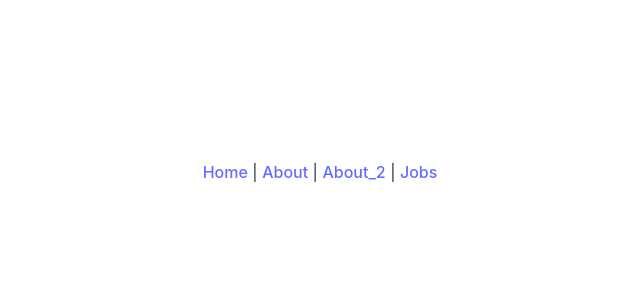
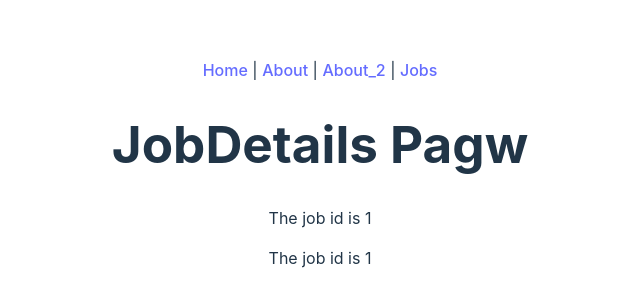
Before and after one commit to alias1618/vue_ninja_jobs, a Vue app: page /jobs/1 in a window 1280 px wide. Shown: the part 228-534 px from the top of the page, without its empty margins (320-960 px from the left). Built offline with nearby package versions, Linux system fonts and the light colour scheme.

Commit message:
20220905-2_Vue JS 3 Tutorial for Beginners #8 - The Vue Router

```diff
--- a/src/router/index.js
+++ b/src/router/index.js
@@ -1,8 +1,9 @@
 import { createRouter, createWebHistory } from 'vue-router'
-import Home from '/src/components/Home.vue'
+import Home from '/src/views/Home.vue'
 // import HelloWorld from '/src/components/HelloWorld.vue'
-import About from '/src/components/About.vue'
+import About from '/src/views/About.vue'
 import Jobs from '/src/views/jobs/Jobs.vue'
+import JobDetails from '/src/views/jobs/JobDetails.vue'
 
 let history = createWebHistory()
 let routes = [
@@ -25,6 +26,11 @@ let routes = [
     path: '/jobs',
     name: 'Jobs',
     component: Jobs
+  },
+  {
+    path: '/jobs/:id',
+    name: 'JobDetails',
+    component: JobDetails
   }
 ]
 
--- a/src/views/jobs/JobDetails.vue
+++ b/src/views/jobs/JobDetails.vue
@@ -1,11 +1,25 @@
 <template>
-
+    <h1>JobDetails Pagw</h1>
+    <!-- 當 <p>The job id is {{ $route.params.id}}</p>   括號中間使用$route.params.id 時下方不需要 使用export default {data() {return {id: this.$route.params.id}} }
+    -->
+    <p>The job id is {{ $route.params.id}}</p>
+    <!--
+        當 "<p>The job id is {{id}}</p> 使用id 下方需要
+        expor default {data() {return{ id }}}
+        "-->
+    <p>The job id is {{id}}</p>
 </template>
 
 <script>
-
+export default {
+    data() {
+        return {
+            id: this.$route.params.id
+        }
+    }
+};
 </script>
 
-<style scoped>
+<style>
 
 </style>
```
Also changed, not shown: src/views/About.vue (renamed from src/components/About.vue), src/views/Home.vue (renamed from src/components/Home.vue).
